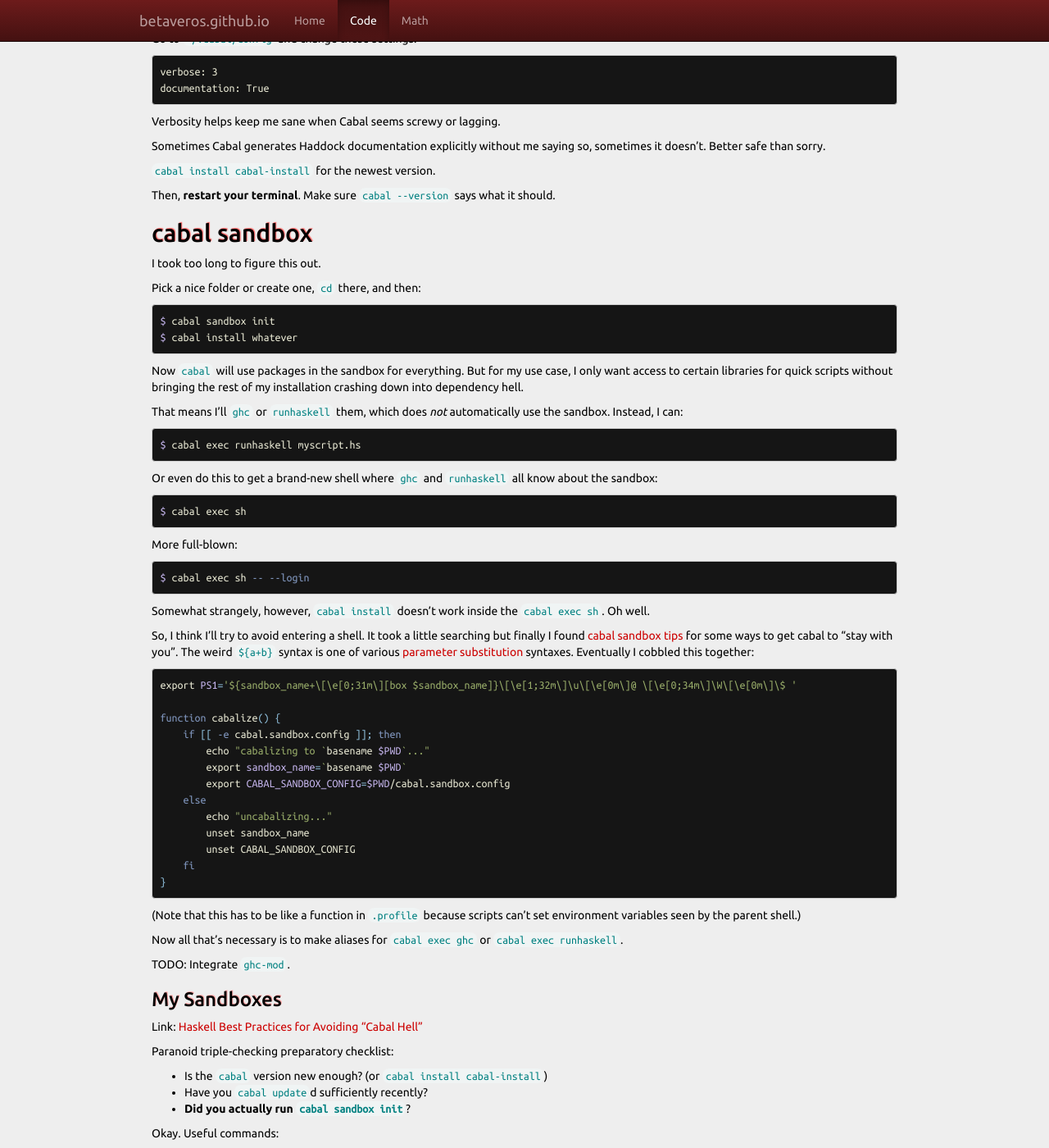
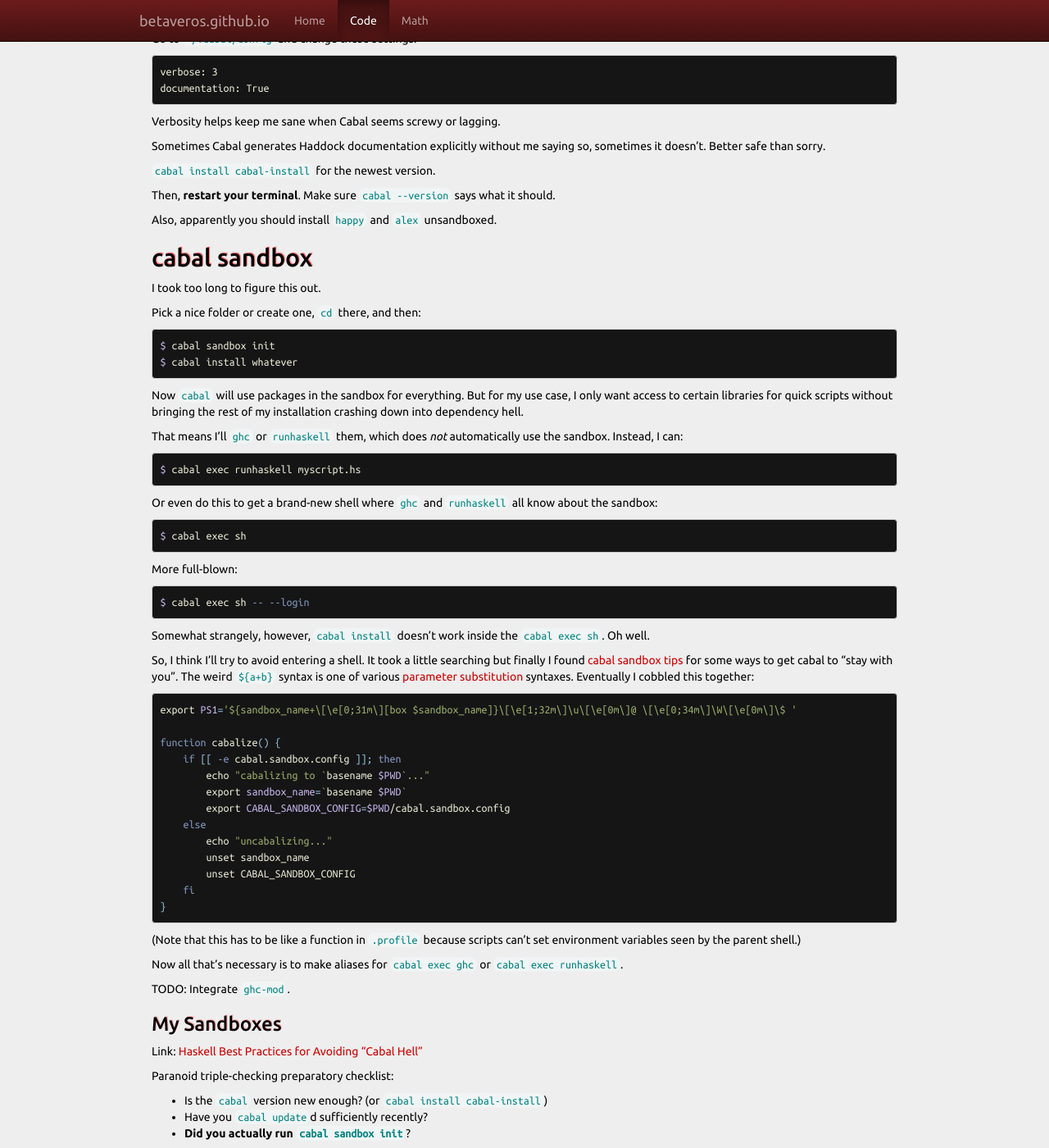
Before and after one commit to betaveros/betaveros.github.io, a Jekyll site: the page built from _posts/2014-12-11-hs-stash.markdown, in a window 1280 px wide and 1400 px high, scrolled down 736 px. Shown: the whole window at 82% size. Built offline with Jekyll 4.4.1, drawn with Linux system fonts in a browser that asks for light colours; some of the changed text lies outside the part shown.

Commit message:
hs-stash additions

```diff
--- a/_posts/2014-12-11-hs-stash.markdown
+++ b/_posts/2014-12-11-hs-stash.markdown
@@ -46,6 +46,8 @@
 `cabal install cabal-install` for the newest version.
 
 Then, **restart your terminal**. Make sure `cabal --version` says what it should.
+
+Also, apparently you should install `happy` and `alex` unsandboxed.
 
 ## cabal sandbox
 
@@ -119,6 +121,7 @@
 - `cabal get`?
 - `cabal add-source`, if you need to make cabal install from a repo in a sandbox not yet uploaded to hackage
 - `--allow-newer`
+- `--dry-run` to see what cabal will try to install
 
 And the sandboxes:
 
```
